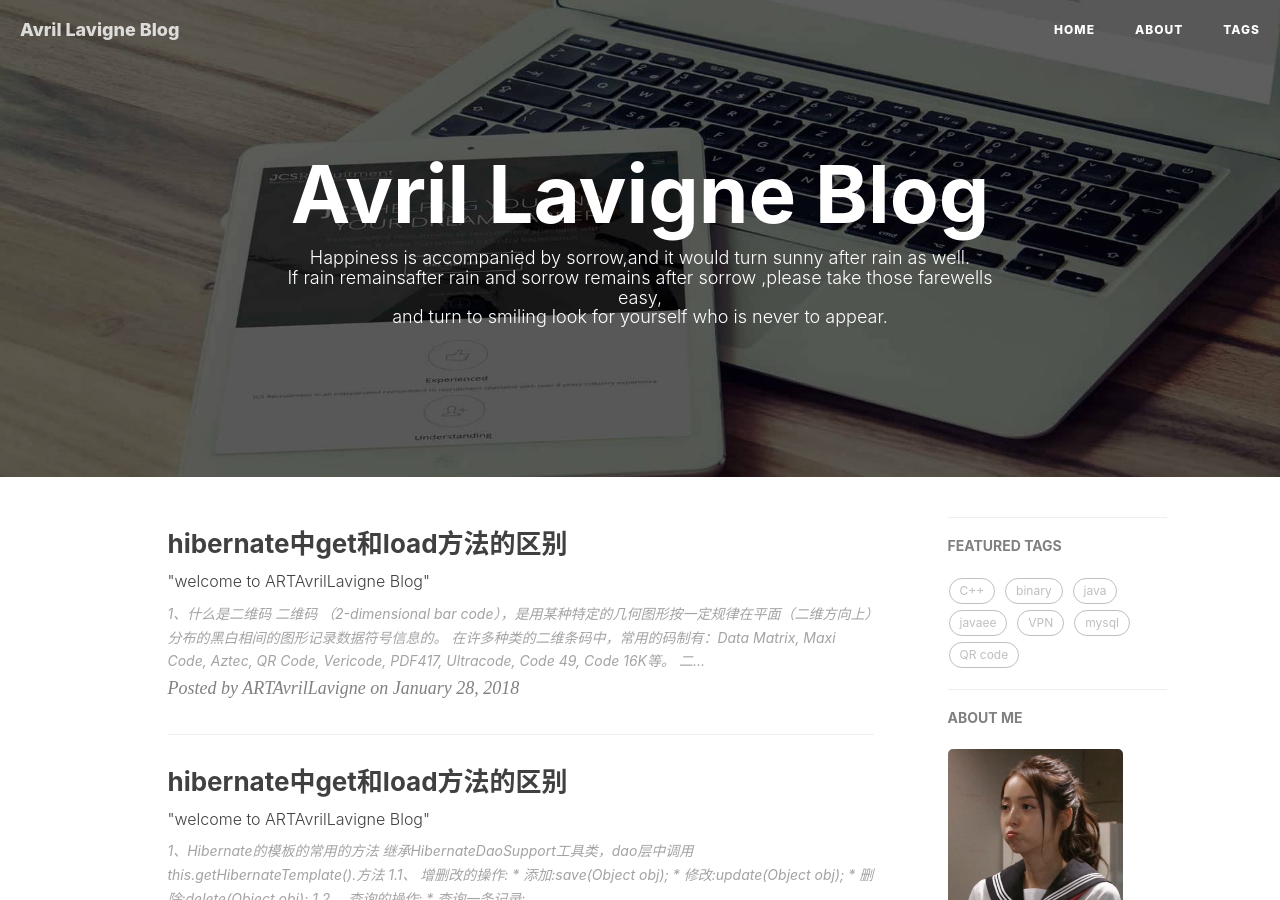
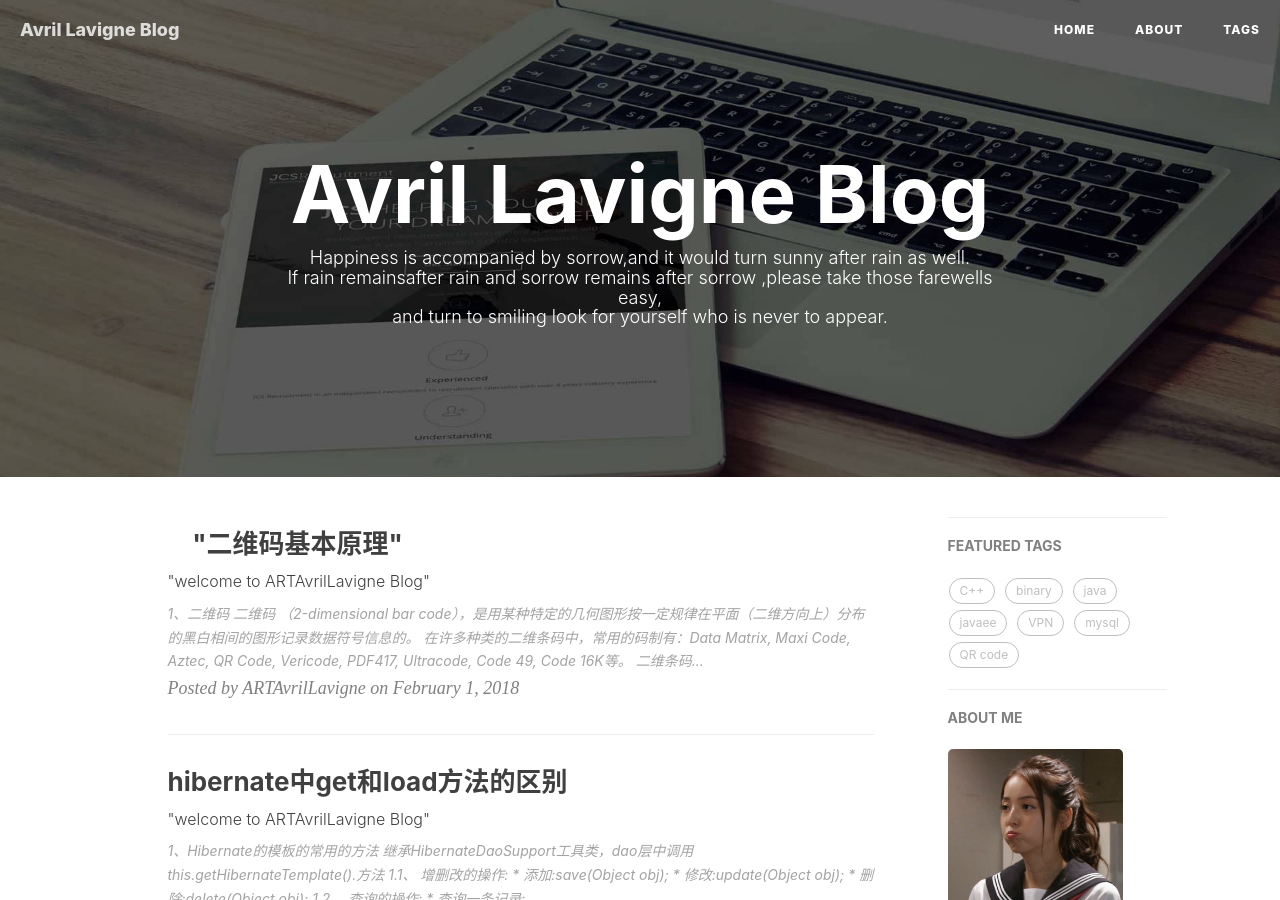
Before and after one commit to ARTAvrilLavigne/ARTAvrilLavigne.github.io, a Jekyll site: the page built from index.html, in a window 1280 px wide and 900 px high. Built offline with Jekyll 4.4.1, drawn with Linux system fonts in a browser that asks for light colours; nearby versions of some CDN libraries; the list of posts is cut into pages by our own code; comment, search, counter and statistics services are not loaded.

Commit message:
Update 2018-02-01-QR code.markdown

```diff
--- a/_posts/2018-02-01-QR code.markdown
+++ b/_posts/2018-02-01-QR code.markdown
@@ -1,14 +1,14 @@
 ---
 layout:     post
-title:      "hibernate中get和load方法的区别"
+title:      "二维码基本原理"
 subtitle:   " \"welcome to ARTAvrilLavigne Blog\""
-date:       2018-01-28 20:42:00
+date:       2018-02-01 10:28:00
 author:     "ARTAvrilLavigne"
 header-img: "img/post-bg-2015.jpg"
 tags:
     - QR code
 ---
-## 1、什么是二维码<br>
+## 1、二维码<br>
 
 <p>二维码 （2-dimensional bar code），是用某种特定的几何图形按一定规律在平面（二维方向上）分布的黑白相间的图形记录数据符号信息的。</p>
 
@@ -40,7 +40,7 @@ tags:
 
 <p>QR码是日本国产的二维码，因此非常适合处理日文字母和汉字。QR码字集规格定义是按照日本标准“JIS第一级和第二级的汉字”制定的，因此在日语处理方面，每一个全角字母和汉字都用13比特的数据处理，效率较高，与其他二维码相比，可以多存储20%以上的信息。</p>
 
-<p><img src="http://img.blog.csdn.net/20161115012657365" alt="这里写图片描述" title=""></p>
+<p><img src="http://img.blog.csdn.net/20161115012657365"  title=""></p>
 
 <p>4.对变脏和破损的适应能力强</p>
 
@@ -50,13 +50,13 @@ tags:
 
 <p>QR码从360°任一方向均可快速读取。其奥秘就在于QR码中的3处定位图案，可以帮助QR码不受背景样式的影响，实现快速稳定的读取。 </p>
 
-<p><img src="http://img.blog.csdn.net/20161115013021822" alt="这里写图片描述" title=""></p>
+<p><img src="http://img.blog.csdn.net/20161115013021822"  title=""></p>
 
 <p>6.支持数据合并功能</p>
 
 <p>QR码可以将数据分割为多个编码，最多支持16个QR码。使用这一功能，还可以在狭长区域内打印QR码。另外，也可以把多个分割编码合并为单个数据。 </p>
 
-<p><img src="http://img.blog.csdn.net/20161115013138151" alt="这里写图片描述" title=""></p>
+<p><img src="http://img.blog.csdn.net/20161115013138151"  title=""></p>
 
 ## 3、QR码的信息量和版本<br>
 
@@ -64,7 +64,7 @@ tags:
 
 <p>“码元结构”是指二维码中的码元数。从版本1(21码元×21码元)开始，在纵向和横向各自以4码元为单位递增，一直到版本40(177码元×177码元)。</p>
 
-<p><img src="http://img.blog.csdn.net/20161118012034759" alt="这里写图片描述" title=""></p>
+<p><img src="http://img.blog.csdn.net/20161118012034759"  title=""></p>
 
 <p>QR码的各个版本结合数据量、字符类型和纠错级别，均设有相对应的最多输入字符数。也就是说，如果增加数据量，则需要使用更多的码元来组成QR码，QR码就会变得更大。 </p>
 
@@ -73,16 +73,16 @@ tags:
 2．从“L”“M”“Q”“H”中选择纠错级别。（假设选择“M”） <br>
 3．查看下表，先从数字列找出数字为100以上且接近100的，其次找出纠错级别“M”，两者交叉的部分就是最佳版本。</p>
 
-<p><img src="http://img.blog.csdn.net/20161118012351591" alt="这里写图片描述" title=""></p>
+<p><img src="http://img.blog.csdn.net/20161118012351591" title=""></p>
 
 <p>通过下面的计算为每个字符类型，总比特数的计算方法。 <br>
-<img src="http://img.blog.csdn.net/20161118090915379" alt="这里写图片描述" title=""></p>
+<img src="http://img.blog.csdn.net/20161118090915379" title=""></p>
 
 ## 4、QR码的纠错<br>
 
 <p>QR码具有“纠错功能”。即使编码变脏或破损，也可自动恢复数据。这一“纠错能力”具备4个级别，用户可根据使用环境选择相应的级别。调高级别，纠错能力也相应提高，但由于数据量会随之增加，编码尺寸也也会变大。 <br>
 用户应综合考虑使用环境、编码尺寸等因素后选择相应的级别。 在工厂等容易沾染赃物的环境下，可以选择级别Q或H，在不那么脏的环境下，且数据量较多的时候，也可以选择级别L。一般情况下用户大多选择级别M(15%)。  <br>
-<img src="http://img.blog.csdn.net/20161118091154209" alt="这里写图片描述" title=""></p>
+<img src="http://img.blog.csdn.net/20161118091154209" title=""></p>
 
 <p>纠错级别的比率，是指全部码字与可以纠错的码字的比率。 <br>
 例如，需要编码的码字数据有100个，并且想对其中的一半，也就是50个码字进行纠错，则计算方法如下。纠错需要相当于码字2倍的符号（RS编码※），因此在这种情况下的数量为50个×2＝100码字。因此，全部码字数量为200个，其中用作纠错的码字为50个，所以计算得出，相对于全部码字的纠错率就是25%。这一比率相当于QR码纠错级别中的“Q”级别。</p>
@@ -93,13 +93,13 @@ tags:
 
 ## 5、QR码的种类<br>
 
-<p><img src="http://img.blog.csdn.net/20161119011115300" alt="这里写图片描述" title=""></p>
+<p><img src="http://img.blog.csdn.net/20161119011115300" title=""></p>
 
 ## 6、QR码的基本结构<br>
 
 <p>QR(Quick-Response) code是被广泛使用的一种二维码，解码速度快。它可以存储多用类型，下图是qrcode的基本结构：</p>
 
-<p><img src="http://img.blog.csdn.net/20161126233946256" alt="这里写图片描述" title=""></p>
+<p><img src="http://img.blog.csdn.net/20161126233946256" title=""></p>
 
 <p>位置探测图形、位置探测图形分隔符、定位图形：用于对二维码的定位，对每个QR码来说，位置都是固定存在的，只是大小规格会有所差异； <br>
 校正图形：规格确定，校正图形的数量和位置也就确定了； <br>
@@ -252,7 +252,7 @@ tags:
 
 <p>5.构造矩阵：将探测图形、分隔符、定位图形、校正图形和码字模块放入矩阵中。</p>
 
-<p><img src="http://img.blog.csdn.net/20161127000901566" alt="这里写图片描述" title=""></p>
+<p><img src="http://img.blog.csdn.net/20161127000901566" title=""></p>
 
 <p>把上面的完整序列填充到相应规格的二维码矩阵的区域中。</p>
 
@@ -265,7 +265,7 @@ tags:
 <p>版本信息共18位，6X3的矩阵，其中6位时数据为，如版本号8，数据位的信息时 001000，后面的12位是纠错位。</p>
 
 ## 8、QR码的简要标准<br>
-<img src="http://img.blog.csdn.net/20161118235443483" alt="这里写图片描述" title=""></p>
+<img src="http://img.blog.csdn.net/20161118235443483" title=""></p>
 
 ## 9、QR码标准文件下载<br>
 
```
